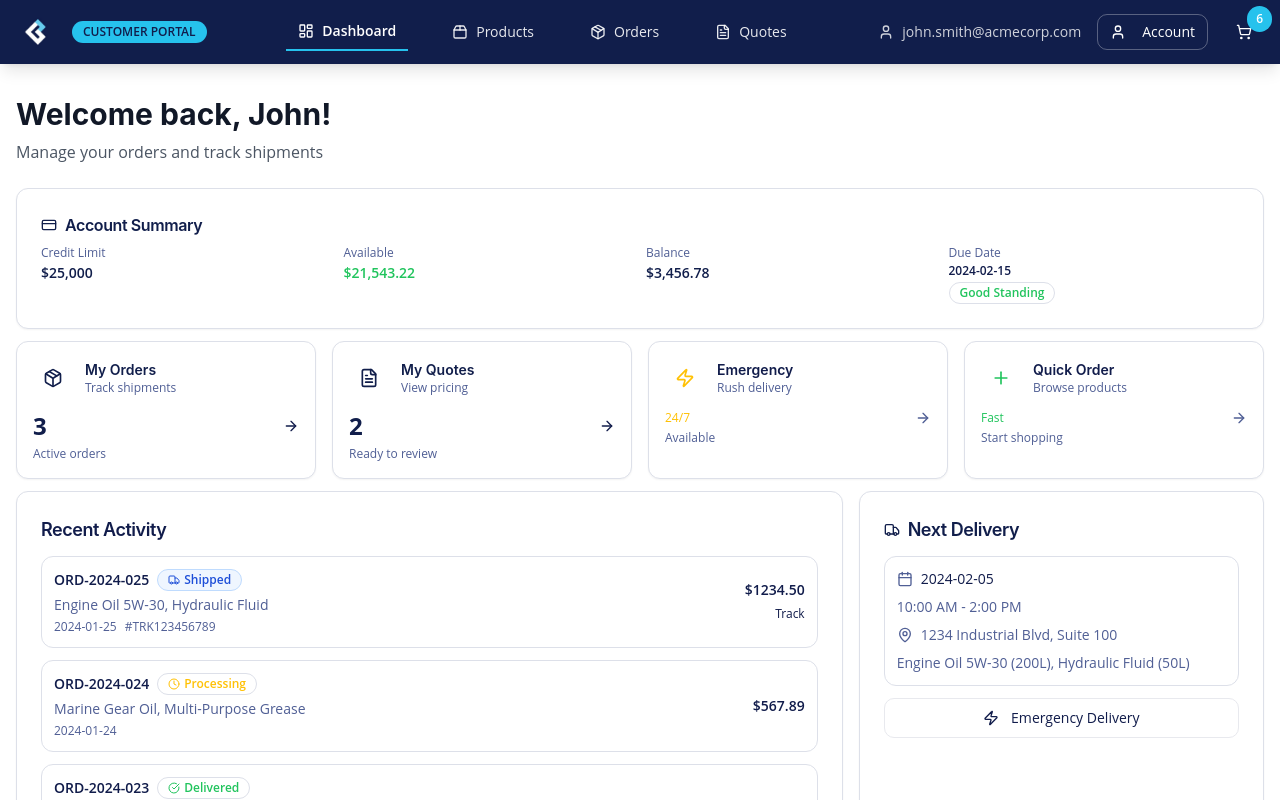
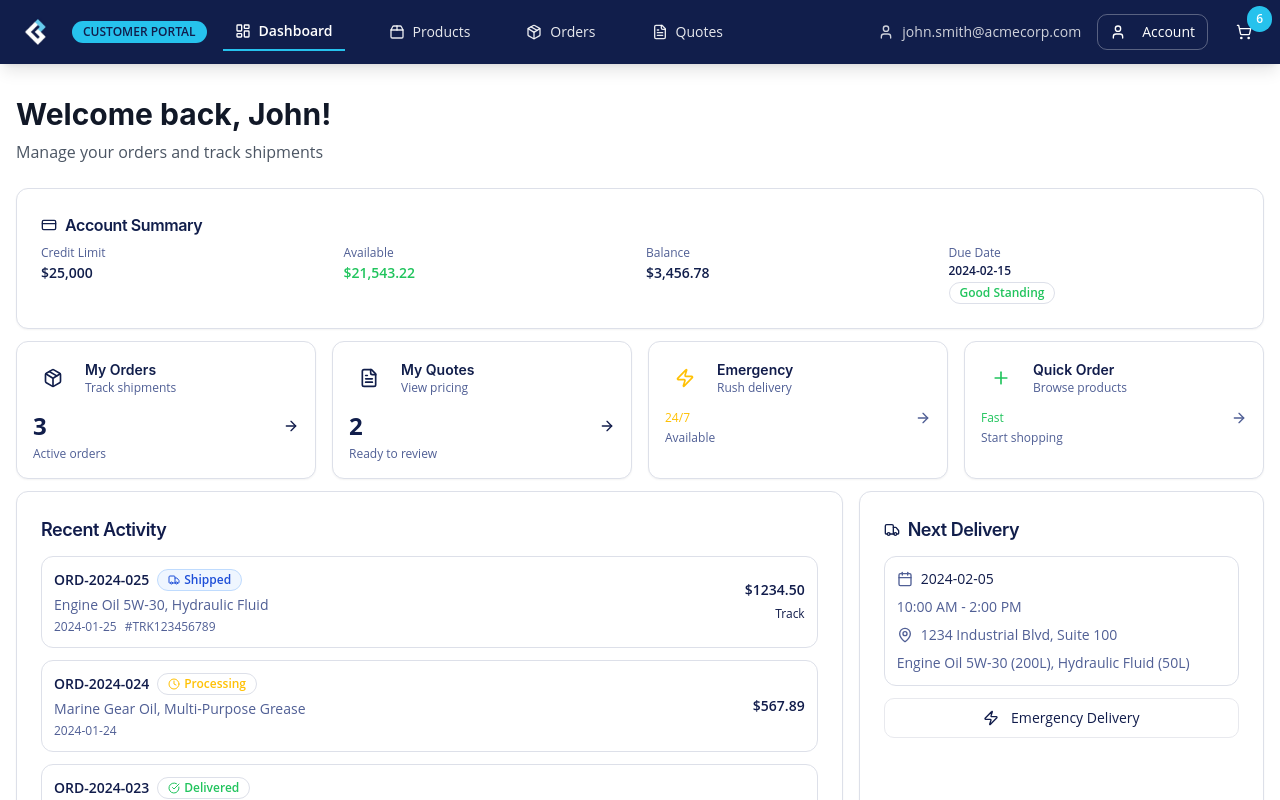
Before and after one commit to zqww20/lube-order-portal, a React (Vite) app: page / in a window 1280 px wide. Shown: the top 800 px of the page. Built offline with nearby package versions, Linux system fonts and the light colour scheme.

Commit message:
Adjust navigation to prevent overlap.
- Implemented automatic adjustment for navigation elements to prevent overlap with other elements.

```diff
--- a/src/components/EmployeeLayout.tsx
+++ b/src/components/EmployeeLayout.tsx
@@ -82,13 +82,13 @@ const EmployeeLayout = () => {
             </div>
 
             {/* Navigation */}
-            <nav className="hidden md:flex items-center overflow-x-auto scrollbar-hide max-w-2xl">
-              <div className="flex items-center space-x-8 min-w-max px-2">
+            <nav className="hidden md:flex items-center flex-1 min-w-0 mx-4">
+              <div className="flex items-center space-x-8 min-w-max overflow-x-auto scrollbar-hide">
                 {navItems.map((item) => (
                   <button
                     key={item.path}
                     onClick={() => navigate(item.path)}
-                    className={`px-3 py-2 text-sm font-medium transition-colors flex items-center space-x-2 whitespace-nowrap ${
+                    className={`px-3 py-2 text-sm font-medium transition-colors flex items-center space-x-2 whitespace-nowrap flex-shrink-0 ${
                       isActivePath(item.path)
                         ? 'text-white font-semibold border-b-2 border-accent'
                         : 'text-white/90 hover:text-white hover:text-accent'
--- a/src/components/Header.tsx
+++ b/src/components/Header.tsx
@@ -72,13 +72,13 @@ const Header = () => {
             </Badge>
           </div>
 
-          <nav className="hidden md:flex items-center overflow-x-auto scrollbar-hide max-w-2xl">
-            <div className="flex items-center space-x-8 min-w-max px-2">
+          <nav className="hidden md:flex items-center flex-1 min-w-0 mx-4">
+            <div className="flex items-center space-x-8 min-w-max overflow-x-auto scrollbar-hide">
               {navigation.map((item) => (
                 <Link
                   key={item.name}
                   to={item.href}
-                  className={`px-3 py-2 text-sm font-medium transition-colors flex items-center space-x-2 whitespace-nowrap ${
+                  className={`px-3 py-2 text-sm font-medium transition-colors flex items-center space-x-2 whitespace-nowrap flex-shrink-0 ${
                     isActive(item.href)
                       ? 'text-white font-semibold border-b-2 border-accent'
                       : 'text-white/90 hover:text-white hover:text-accent'
--- a/src/index.css
+++ b/src/index.css
@@ -180,4 +180,9 @@
   .scrollbar-hide::-webkit-scrollbar {
     display: none;  /* Chrome, Safari and Opera */
   }
+
+  /* Smooth scrolling for navigation */
+  .scrollbar-hide {
+    scroll-behavior: smooth;
+  }
 }
```
